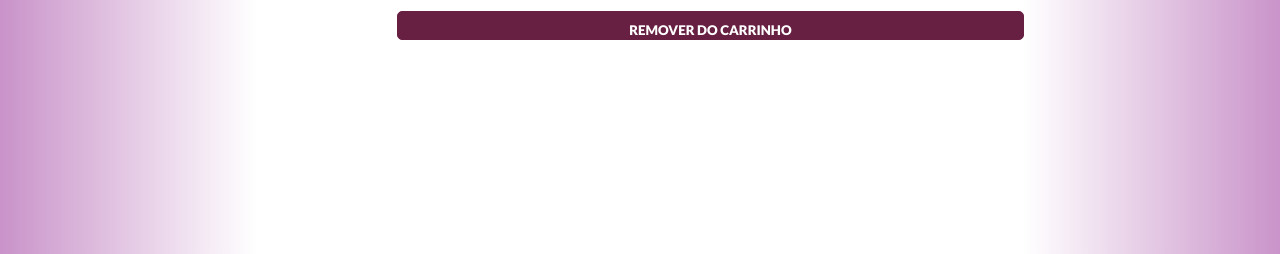
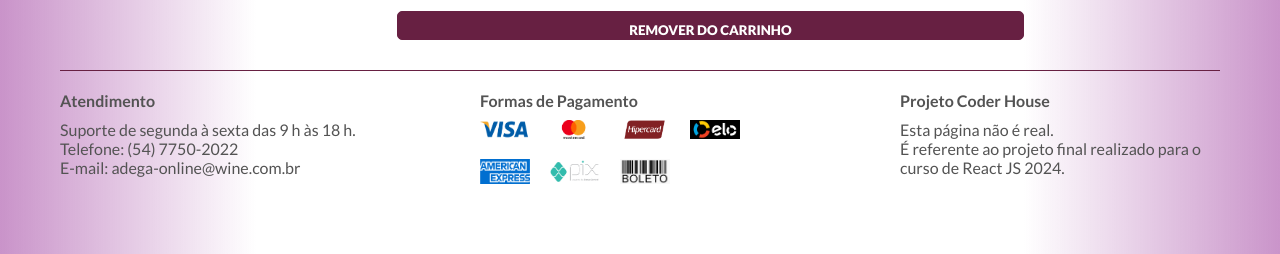
Before and after one commit to camila-fig/coderhouse_react-js, a React (Vite) app: page /product-detail/1 in a window 1280 px wide. Shown: the part 438-692 px from the top of the page. Built offline with nearby package versions, Linux system fonts and the light colour scheme; no server answers; the database is empty; a web font is replaced by a local one.

Commit message:
product detail

```diff
--- a/src/router/product-view/product-view.jsx
+++ b/src/router/product-view/product-view.jsx
@@ -3,15 +3,16 @@ import { useContext } from "react"
 import { CartContext } from "../../context/cartContext"
 import { useParams } from "react-router-dom";
 import { WINE_LIST } from "../../../wine-list";
+import { Footer } from "../../components/footer/footer"
 
 export function ProductView() {
 
     const { id: productId } = useParams()
-    const products = WINE_LIST[0].items.concat(WINE_LIST[1].items).concat(WINE_LIST[2].items).concat(WINE_LIST[3].items)
+    const products = WINE_LIST[0].items.concat(WINE_LIST[1].items).concat(WINE_LIST[2].items).concat(WINE_LIST[3].items).concat(WINE_LIST[4].items)
     const product = products[productId]
     const { name, price, imageUrl, description } = product
 
-    console.log(products)
+    // console.log(products)
 
     const { addItemToCart, clearItemToCart } = useContext(CartContext)
     const addProductToCart = () => addItemToCart(product)
@@ -32,6 +33,7 @@ export function ProductView() {
                     <button className="product-btn-remove" onClick={removeItem}>Remover do carrinho</button>
                 </div>
             </div>
+            <Footer />
         </>
     )
 }
```
